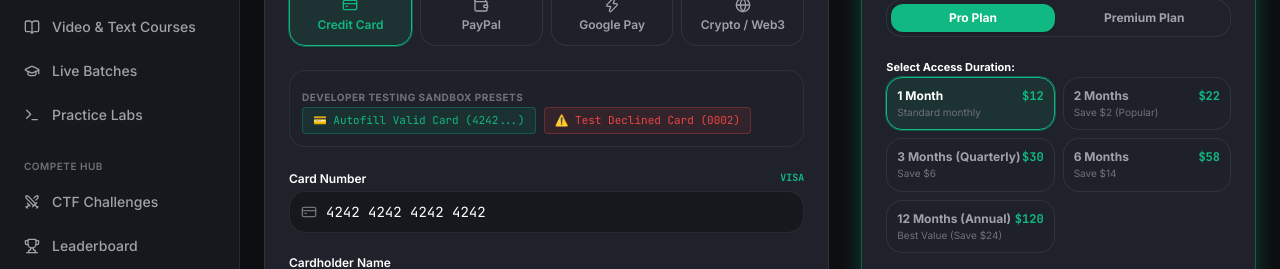
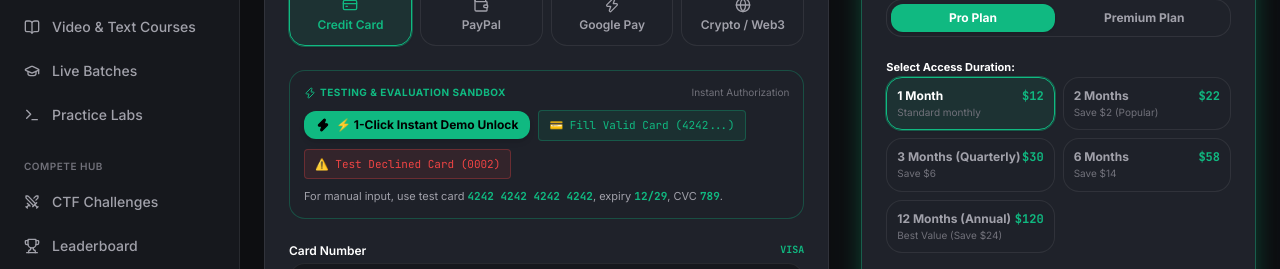
Before and after one commit to raihan12121/CyberLearn, a Next.js app in the folder frontend/: page /checkout in a window 1280 px wide. Shown: the part 267-536 px from the top of the page. Built offline with nearby package versions, Linux system fonts and the light colour scheme; no server answers.

Commit message:
feat(checkout): add 1-click instant demo unlock and resilient test card helpers

```diff
--- a/frontend/src/app/(app)/checkout/page.tsx
+++ b/frontend/src/app/(app)/checkout/page.tsx
@@ -225,22 +225,25 @@
     }
   };
 
-  // Process Final Payment
-  const handleSubmitPayment = async (e: React.FormEvent) => {
-    e.preventDefault();
+  // Helper to run payment with specific parameters
+  const executePayment = async (cardNumOverride?: string, expOverride?: string, cvcOverride?: string) => {
     setErrorMessage(null);
     setIsProcessing(true);
 
-    const [expMonthStr, expYearStr] = expiryDate.split("/");
+    const activeCard = cardNumOverride || cardNumber;
+    const activeExp = expOverride || expiryDate;
+    const activeCvc = cvcOverride || cvc;
+
+    const [expMonthStr, expYearStr] = activeExp.split("/");
     const expMonth = parseInt(expMonthStr, 10) || 12;
-    const expYear = 2000 + (parseInt(expYearStr, 10) || 28);
+    const expYear = 2000 + (parseInt(expYearStr, 10) || 29);
 
     try {
       setProcessingStep("Verifying 256-bit TLS connection & authorization tokens...");
-      await new Promise((r) => setTimeout(r, 600));
+      await new Promise((r) => setTimeout(r, 500));
 
       setProcessingStep("Conducting 3D Secure bank authorization handshake...");
-      await new Promise((r) => setTimeout(r, 600));
+      await new Promise((r) => setTimeout(r, 500));
 
       setProcessingStep("Minting entitlements & generating digital invoice receipt...");
       const res = await api.processPayment({
@@ -250,10 +253,10 @@
         course_id: purchaseType === "course_lifetime" ? (targetCourse?.id || courseIdQuery) : undefined,
         billing_period: durationMonths === 12 ? "annually" : `${durationMonths}-months`,
         payment_method: paymentMethod,
-        card_number: paymentMethod === "credit_card" ? cardNumber.replace(/\s+/g, "") : undefined,
+        card_number: paymentMethod === "credit_card" ? activeCard.replace(/\s+/g, "") : undefined,
         card_exp_month: paymentMethod === "credit_card" ? expMonth : undefined,
         card_exp_year: paymentMethod === "credit_card" ? expYear : undefined,
-        card_cvc: paymentMethod === "credit_card" ? cvc : undefined,
+        card_cvc: paymentMethod === "credit_card" ? activeCvc : undefined,
         cardholder_name: cardholderName,
         billing_country: billingCountry,
         billing_zip: billingZip,
@@ -270,8 +273,8 @@
           billing_cycle: purchaseType === "course_lifetime" ? "lifetime" : `${durationMonths}-months`,
           total_paid: finalPrice,
           discount_amount: discountAmount,
-          card_last4: cardNumber.slice(-4) || "4242",
-          card_brand: detectBrand(cardNumber).toLowerCase(),
+          card_last4: activeCard.slice(-4) || "4242",
+          card_brand: detectBrand(activeCard).toLowerCase(),
           created_at: new Date().toISOString(),
         }
       });
@@ -280,6 +283,20 @@
     } finally {
       setIsProcessing(false);
     }
+  };
+
+  // Process Final Payment
+  const handleSubmitPayment = async (e: React.FormEvent) => {
+    e.preventDefault();
+    await executePayment();
+  };
+
+  const handleInstantDemoUnlock = async () => {
+    setPaymentMethod("credit_card");
+    setCardNumber("4242 4242 4242 4242");
+    setExpiryDate("12/29");
+    setCvc("789");
+    await executePayment("4242 4242 4242 4242", "12/29", "789");
   };
 
   // SUCCESS CONFIRMATION / DIGITAL INVOICE RECEIPT
@@ -495,34 +512,66 @@
             </div>
 
             {/* Test Card Quick Shortcuts */}
+            <div className="p-3.5 bg-surface-elevated/70 border border-primary/30 rounded-xl space-y-2.5">
+              <div className="flex items-center justify-between">
+                <span className="text-[10px] font-bold uppercase tracking-wider text-primary flex items-center gap-1">
+                  <Zap className="w-3 h-3 text-primary" />
+                  Testing &amp; Evaluation Sandbox
+                </span>
+                <span className="text-[10px] text-foreground-muted">Instant Authorization</span>
+              </div>
+              <div className="flex flex-wrap items-center gap-2">
+                <button
+                  type="button"
+                  onClick={handleInstantDemoUnlock}
+                  disabled={isProcessing}
+                  className="px-3 py-1.5 text-xs font-bold rounded-lg bg-primary text-black hover:opacity-90 shadow-md transition-all cursor-pointer flex items-center gap-1.5"
+                >
+                  <Zap className="w-3.5 h-3.5 fill-black" />
+                  ⚡ 1-Click Instant Demo Unlock
+                </button>
                 {paymentMethod === "credit_card" && (
-              <div className="p-3 bg-surface-elevated/60 border border-border/80 rounded-xl space-y-1.5">
-                <span className="text-[10px] font-bold uppercase tracking-wider text-foreground-muted">
-                  Developer Testing Sandbox Presets
-                </span>
-                <div className="flex flex-wrap gap-2">
+                  <>
                     <button
                       type="button"
                       onClick={() => autofillTestCard("success")}
-                    className="px-2.5 py-1 text-[11px] font-mono rounded bg-primary/10 hover:bg-primary/20 text-primary border border-primary/30 transition-colors cursor-pointer"
+                      className="px-2.5 py-1.5 text-[11px] font-mono rounded bg-primary/10 hover:bg-primary/20 text-primary border border-primary/30 transition-colors cursor-pointer"
                     >
-                    💳 Autofill Valid Card (4242...)
+                      💳 Fill Valid Card (4242...)
                     </button>
                     <button
                       type="button"
                       onClick={() => autofillTestCard("decline")}
-                    className="px-2.5 py-1 text-[11px] font-mono rounded bg-error/10 hover:bg-error/20 text-error border border-error/30 transition-colors cursor-pointer"
+                      className="px-2.5 py-1.5 text-[11px] font-mono rounded bg-error/10 hover:bg-error/20 text-error border border-error/30 transition-colors cursor-pointer"
                     >
                       ⚠️ Test Declined Card (0002)
                     </button>
+                  </>
+                )}
               </div>
+              <p className="text-[11px] text-foreground-secondary leading-snug">
+                For manual input, use test card <code className="text-primary font-mono font-bold">4242 4242 4242 4242</code>, expiry <code className="text-primary font-mono font-bold">12/29</code>, CVC <code className="text-primary font-mono font-bold">789</code>.
+              </p>
             </div>
-            )}
 
             {errorMessage && (
-              <div className="p-3.5 rounded-xl bg-error/10 border border-error/30 text-error text-xs font-medium flex items-start gap-2">
+              <div className="p-3.5 rounded-xl bg-error/10 border border-error/30 text-error text-xs font-medium space-y-2">
+                <div className="flex items-start gap-2">
                   <AlertCircle className="w-4 h-4 shrink-0 mt-0.5" />
                   <span>{errorMessage}</span>
+                </div>
+                <div className="pl-6">
+                  <button
+                    type="button"
+                    onClick={() => {
+                      autofillTestCard("success");
+                      setErrorMessage(null);
+                    }}
+                    className="underline text-[11px] font-bold text-foreground hover:text-primary cursor-pointer"
+                  >
+                    👉 Click here to autofill standard valid test card (4242 4242 4242 4242) and clear error
+                  </button>
+                </div>
               </div>
             )}
 
```
Also changed, not shown: 1 other file (tests, documents, lock files or other folders). Lines whose indentation alone changed are shown as unchanged.
